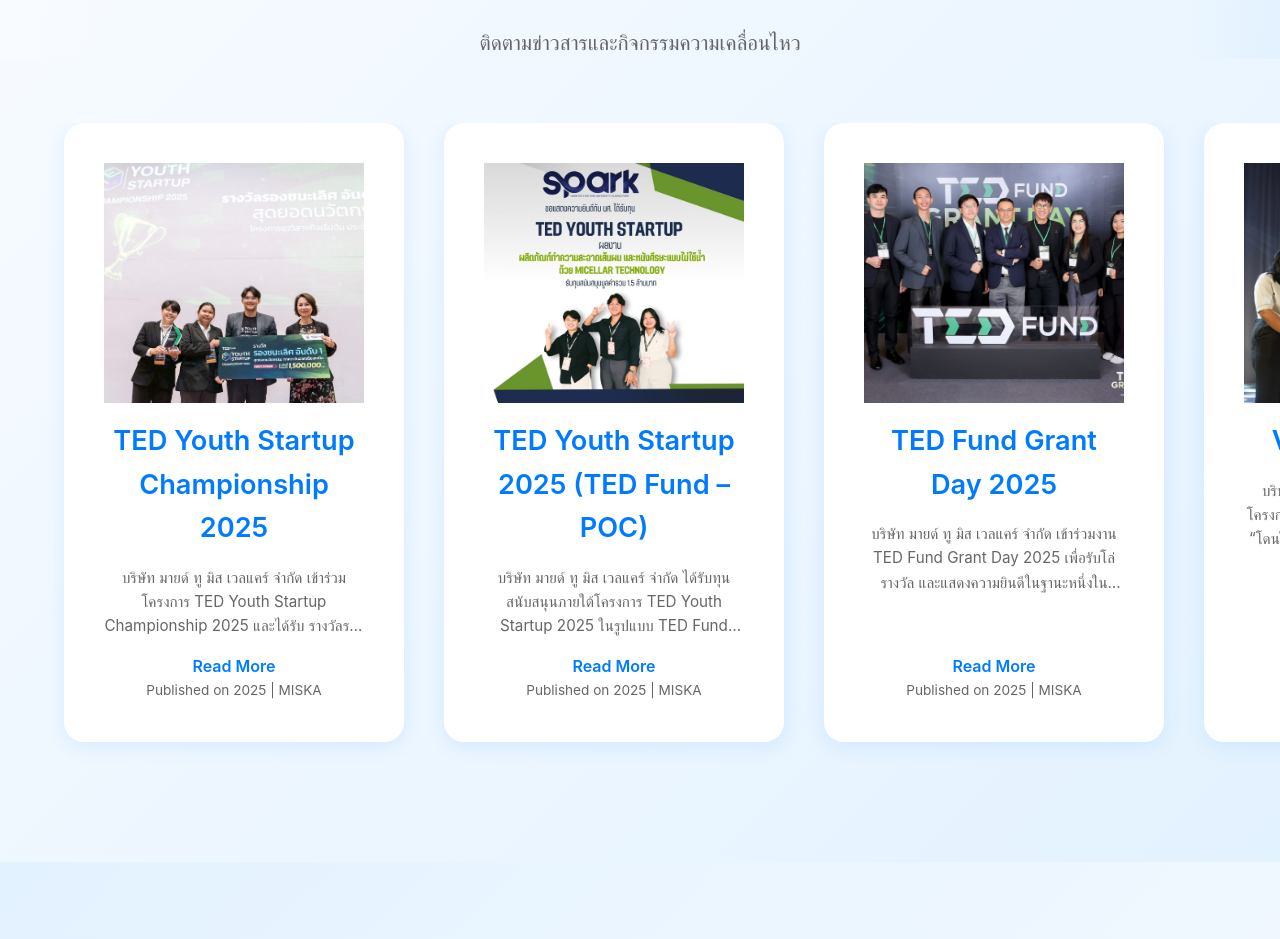
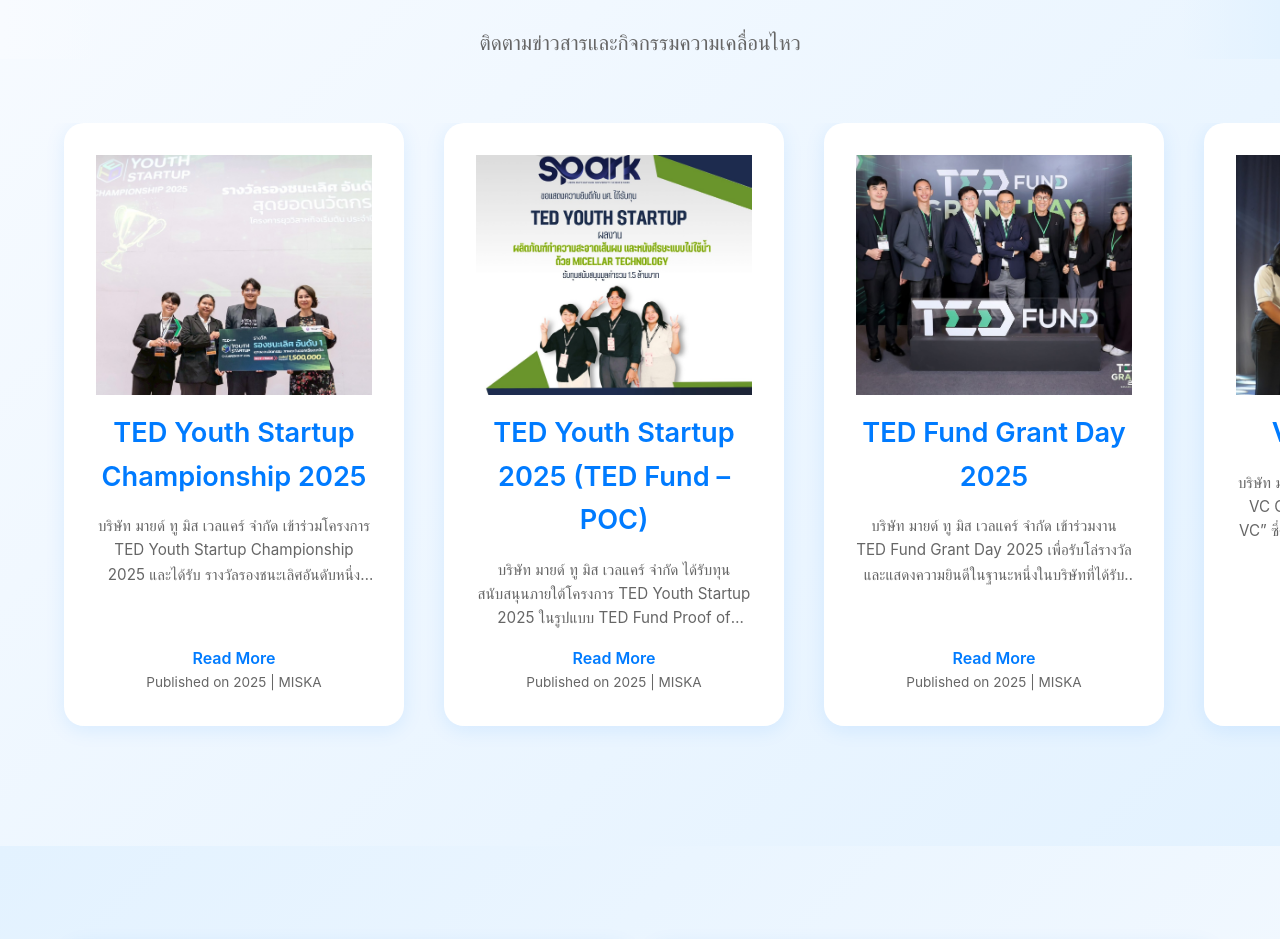
Before and after one commit to Spiral-Frontier-Community/miska-project, a React (Vite) app: page / in a window 1280 px wide. Shown: the part 2420-3359 px from the top of the page. Built offline with nearby package versions, Linux system fonts and the light colour scheme; no server answers.

Commit message:
Update the size of the knowledge cards

```diff
--- a/src/styles/KnowledgeSection.module.css
+++ b/src/styles/KnowledgeSection.module.css
@@ -142,14 +142,14 @@
 
 .knowledgeCard {
    background-color: #fff;
-   padding: clamp(1.7rem, 3.5vw, 2.5rem);
+   padding: clamp(1.5rem, 3vw, 2rem);
    border-radius: 20px;
    box-shadow: 0 4px 20px rgba(0, 123, 255, 0.1);
    transition: all 0.3s ease;
    text-align: center;
    display: flex;
    flex-direction: column;
-   min-height: 408px;
+   min-height: 300px;
    min-width: 340px;
    scroll-snap-align: center;
    scroll-snap-stop: always;
```
